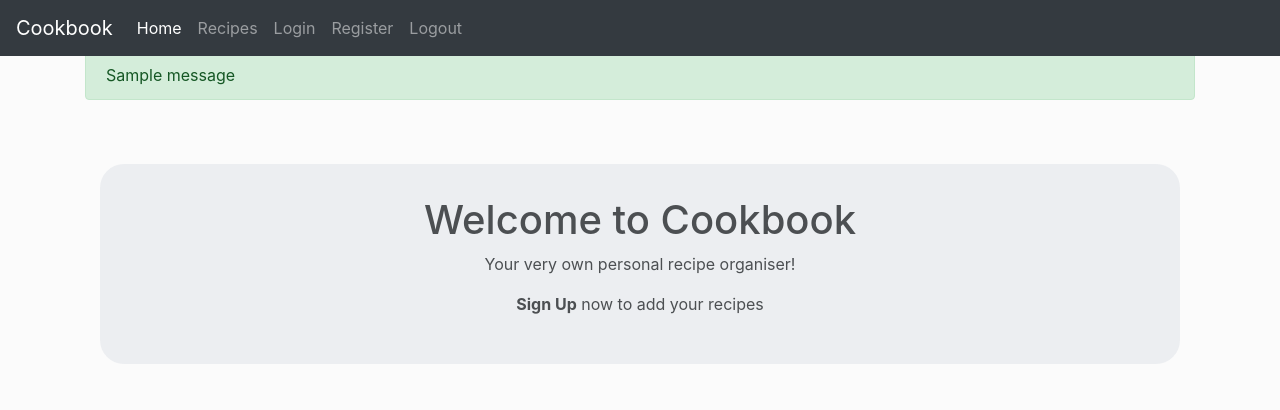
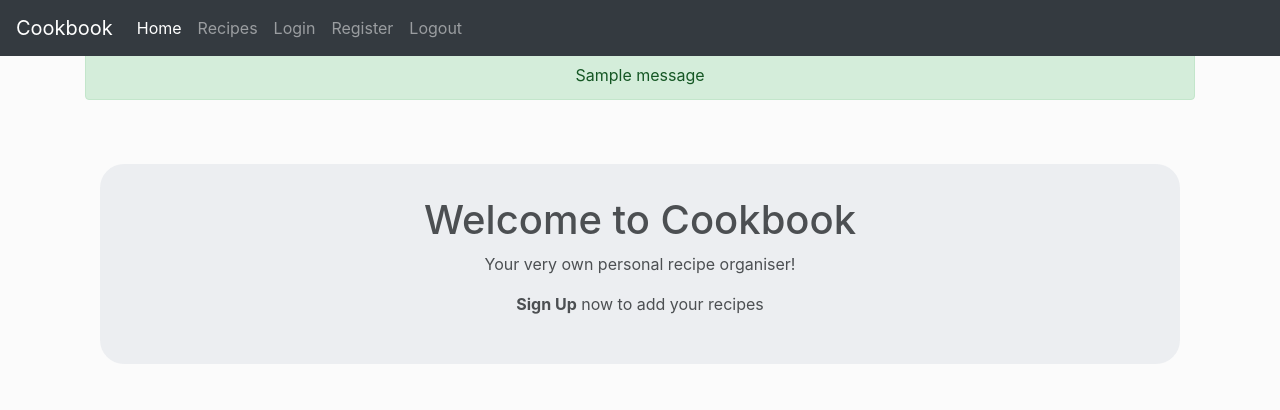
Before and after one commit to Luciano-Lima/myCookbook, a Flask app: page / in a window 1280 px wide. Shown: the top 410 px of the page. Run offline with Flask 2, Linux system fonts and the light colour scheme; one stand-in notice (Sample message) is shown; some libraries are stand-ins or nearby versions.

Commit message:
Added a bootstrap class to the flash messages

```diff
--- a/templates/base.html
+++ b/templates/base.html
@@ -46,7 +46,7 @@
 		{% with messages = get_flashed_messages(with_categories=true) %}
 			{% if messages %}
 				{% for category, message in messages %}
-					<div class="alert alert-{{ category }}">
+					<div class="text-center alert alert-{{ category }}">
 						{{ message }}
 					</div>
 				{% endfor %}
```
